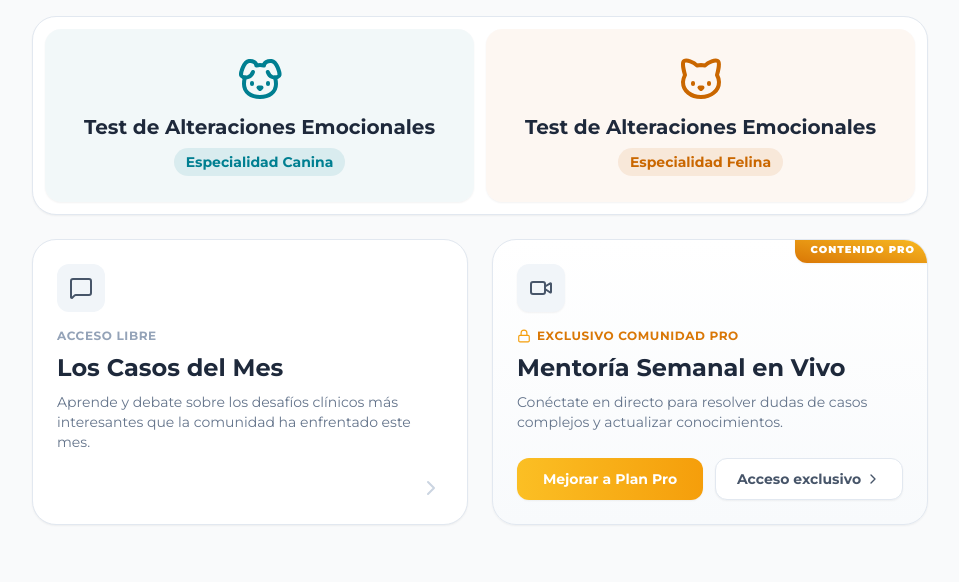
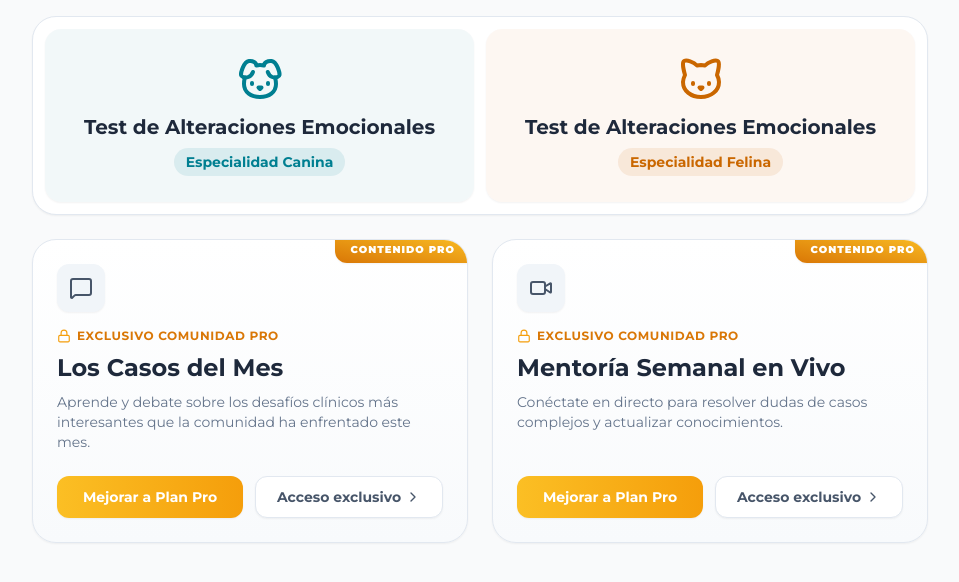
Before and after one commit to davidquirozlopez/tarjeta-destacados, a plain HTML site: page index.html in a window 1280 px wide. Shown: the part 96-678 px from the top of the page, without its empty margins (160-1119 px from the left). Drawn offline with nearby package versions, Linux system fonts and the light colour scheme.

Commit message:
Update index.html

```diff
--- a/index.html
+++ b/index.html
@@ -90,27 +90,47 @@
                 </div>
             </div>
 
-            <!-- TARJETA 2: Los Casos del Mes (Acceso Libre) -->
-            <a href="https://comunidad.maestrianimal.com/casos-del-mes" target="_top"
-               class="group bg-white rounded-3xl p-6 shadow-sm hover:shadow-xl transition-all duration-300 border border-slate-200 cursor-pointer flex flex-col justify-between hover:-translate-y-1 block">
-                <div>
-                    <div class="w-12 h-12 bg-slate-100 text-slate-600 rounded-xl flex items-center justify-center mb-4 group-hover:bg-[#007f91]/10 group-hover:text-[#007f91] transition-colors">
+            <!-- TARJETA 2: Los Casos del Mes (PRO) -->
+            <div class="group relative bg-gradient-to-b from-white to-slate-50 rounded-3xl p-6 shadow-sm hover:shadow-xl transition-all duration-300 border border-slate-200 flex flex-col justify-between hover:-translate-y-1 overflow-hidden">
+
+                <!-- Pro Badge Decorator -->
+                <div class="absolute -top-1 -right-1 bg-gradient-to-bl from-amber-400 to-amber-600 text-white text-[10px] font-black uppercase tracking-widest py-1.5 px-4 shadow-sm rounded-bl-xl rounded-tr-3xl flex items-center gap-1 z-10">
+                    Contenido PRO
+                </div>
+
+                <!-- Subtle background glow -->
+                <div class="absolute inset-0 bg-gradient-to-br from-transparent via-transparent to-amber-500/5 opacity-0 group-hover:opacity-100 transition-opacity pointer-events-none"></div>
+
+                <!-- Content -->
+                <div class="relative z-0">
+                    <div class="w-12 h-12 bg-slate-100 text-slate-600 rounded-xl flex items-center justify-center mb-4 group-hover:bg-amber-100 group-hover:text-amber-600 transition-colors shadow-sm">
                         <i data-lucide="message-square" class="h-6 w-6"></i>
                     </div>
-                    <div class="flex items-center gap-2 mb-2">
-                        <span class="text-xs font-bold uppercase tracking-wider text-slate-400">Acceso Libre</span>
+                    <div class="flex items-center gap-1.5 mb-2">
+                        <i data-lucide="lock" class="h-3.5 w-3.5 text-amber-500"></i>
+                        <span class="text-xs font-bold uppercase tracking-wider text-amber-600">Exclusivo Comunidad Pro</span>
                     </div>
-                    <h3 class="text-2xl font-bold text-slate-800 mb-2 group-hover:text-[#007f91] transition-colors">
+                    <h3 class="text-2xl font-bold text-slate-800 mb-2 group-hover:text-amber-700 transition-colors pr-10">
                         Los Casos del Mes
                     </h3>
                     <p class="text-slate-500 text-sm">
                         Aprende y debate sobre los desafíos clínicos más interesantes que la comunidad ha enfrentado este mes.
                     </p>
                 </div>
-                <div class="mt-6 flex items-center justify-end text-slate-300 group-hover:text-[#007f91] transition-colors">
-                    <i data-lucide="chevron-right" class="h-6 w-6"></i>
+
+                <!-- Botones de acción -->
+                <div class="mt-6 flex flex-col sm:flex-row gap-3 relative z-10">
+                    <a href="https://www.maestrianimal.com/precios-comunidad" target="_blank" rel="noopener noreferrer"
+                       class="flex-1 bg-gradient-to-r from-amber-400 to-amber-500 hover:from-amber-500 hover:to-amber-600 text-white font-bold py-2.5 px-4 rounded-xl text-sm transition-all shadow-sm hover:shadow text-center flex items-center justify-center">
+                        Mejorar a Plan Pro
+                    </a>
+                    <a href="https://comunidad.maestrianimal.com/casos-del-mes" target="_top"
+                       class="flex-1 bg-white border border-slate-200 hover:border-amber-300 text-slate-600 hover:text-amber-600 font-bold py-2.5 px-4 rounded-xl text-sm transition-all shadow-sm hover:shadow text-center flex items-center justify-center gap-1">
+                        Acceso exclusivo
+                        <i data-lucide="chevron-right" class="h-4 w-4"></i>
+                    </a>
                 </div>
-            </a>
+            </div>
 
             <!-- TARJETA 3: Mentoría Semanal en Vivo (PRO) -->
             <div class="group relative bg-gradient-to-b from-white to-slate-50 rounded-3xl p-6 shadow-sm hover:shadow-xl transition-all duration-300 border border-slate-200 flex flex-col justify-between hover:-translate-y-1 overflow-hidden">
```
